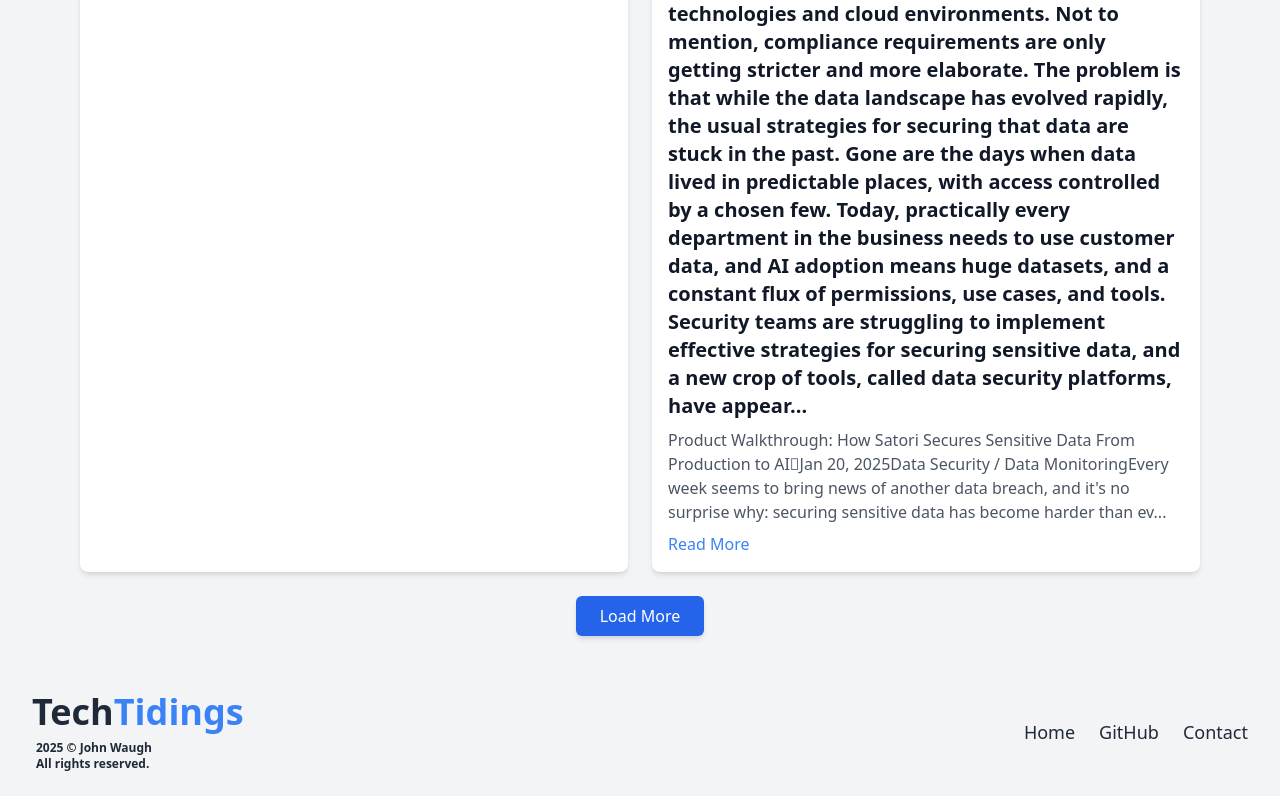
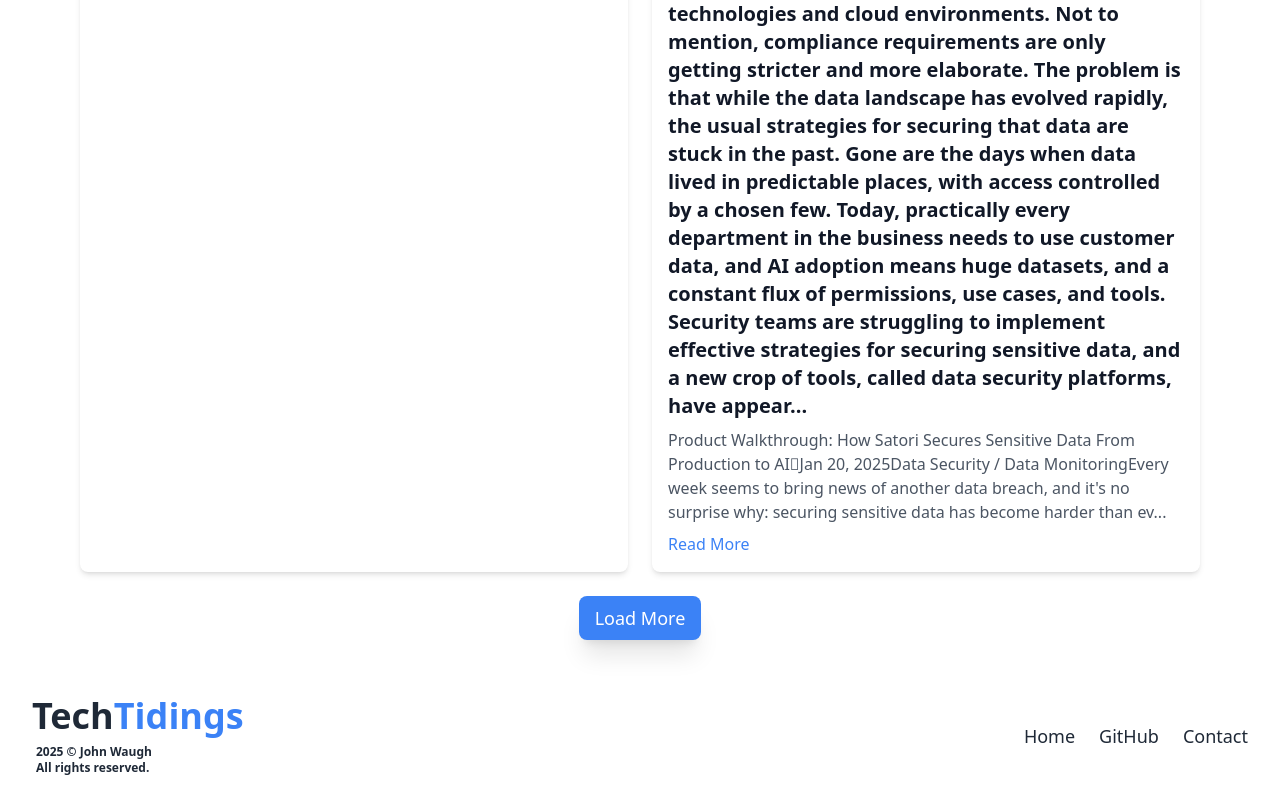
Before and after one commit to johnwaugh1/TechTidings, a React (Vite) app in the folder client/: page /category/Cybersecurity in a window 1280 px wide. Shown: the part 2120-2920 px from the top of the page. Built offline with nearby package versions, Linux system fonts and the light colour scheme.

Commit message:
fixed footer spacing on category pages

```diff
--- a/client/src/pages/CategoryPage.jsx
+++ b/client/src/pages/CategoryPage.jsx
@@ -22,10 +22,9 @@ const CategoryPage = () => {
   };
 
   return (
-    <div className="bg-gray-100 min-h-screen">
+    <div className="flex flex-col min-h-screen">
       <Header />
-
-      <div className="max-w-6xl mx-auto py-8 px-4">
+      <div className="flex-grow max-w-6xl mx-auto py-8 px-4">
         <h1 className="text-3xl font-bold text-gray-800">{category}</h1>
         <div className="grid md:grid-cols-2 gap-6 mt-6">
           {articles.slice(0, visibleCount).map((article, index) => (
@@ -50,14 +49,13 @@ const CategoryPage = () => {
           <div className="text-center mt-6">
             <button
               onClick={loadMore}
-              className="bg-blue-600 text-white px-6 py-2 rounded-md shadow-md hover:bg-blue-700 transition"
+              className="px-4 py-2 bg-blue-500 text-white text-lg font-medium rounded-lg shadow-xl cursor-pointer hover:bg-blue-600 transition"
             >
               Load More
             </button>
           </div>
         )}
       </div>
-
       <Footer />
     </div>
   );
```
